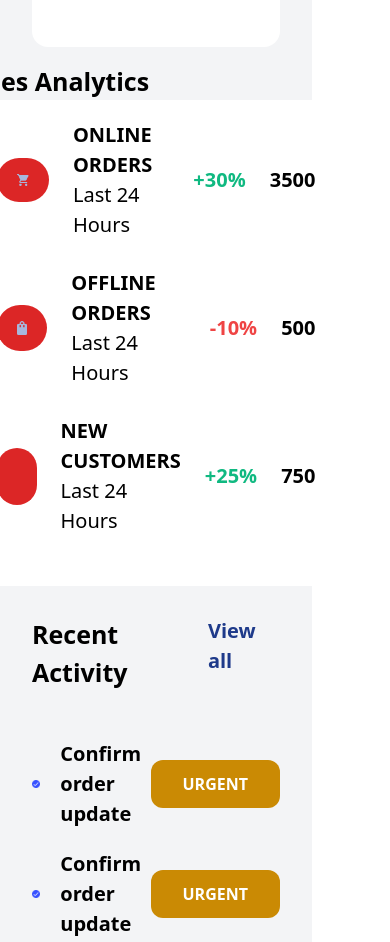
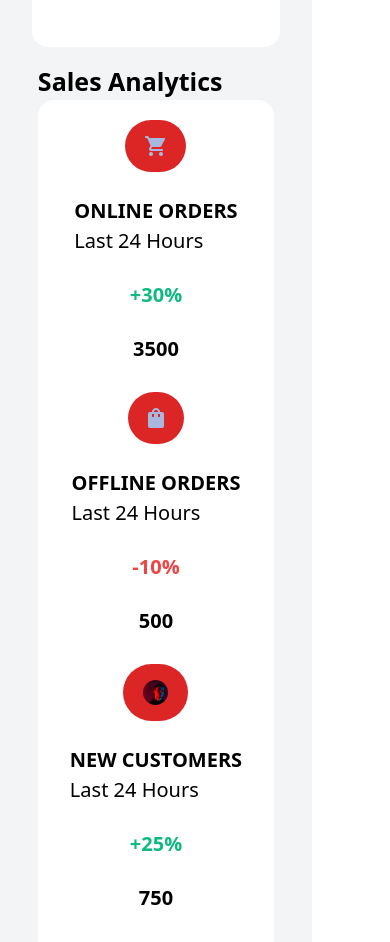
Before and after one commit to GiftChika/Relaxy-Dashboard, a website: page src/index.html in a window 390 px wide. Shown: the part 1024-1966 px from the top of the page. Drawn offline with Linux system fonts and the light colour scheme.

Commit message:
mobile responsiveness

```diff
--- a/src/index.html
+++ b/src/index.html
@@ -117,7 +117,7 @@
             <div class="sales-analytics pt-4">
                 <div class="heading font-semibold text-[25px] ">Sales Analytics</div>
                 <div class="content flex flex-col gap-7 bg-white px-8 pt-[20px] rounded-2xl pb-[50px]">
-                    <div class="flex flex-row text-[20px] gap-6 items-center">
+                    <div class="flex flex-col xl:flex-row 2xl:flex-row lg:flex-row md:flex-row text-[20px] gap-6 items-center">
                         <div class=" bg-red-600 px-5 py-4 rounded-full"><img src="/img/Vector (5).png" alt=""></div>
                         <div class="">
                             <div class="font-semibold">ONLINE ORDERS</div>
@@ -126,7 +126,7 @@
                         <div class="text-emerald-500 font-bold">+30%</div>
                         <div class=" font-bold">3500</div>
                     </div>
-                    <div class="flex flex-row text-[20px] gap-6 items-center">
+                    <div class="flex flex-col xl:flex-row 2xl:flex-row lg:flex-row md:flex-row text-[20px] gap-6 items-center">
                         <div class=" bg-red-600 px-5 py-4 rounded-full"><img src="/img/Vector (7).png" alt=""></div>
                         <div class="">
                             <div class="font-semibold">OFFLINE ORDERS</div>
@@ -135,7 +135,7 @@
                         <div class="text-red-500 font-bold">-10%</div>
                         <div class=" font-bold">500</div>
                     </div>
-                    <div class="flex flex-row text-[20px] gap-6 items-center">
+                    <div class="flex flex-col xl:flex-row 2xl:flex-row lg:flex-row md:flex-row text-[20px] gap-6 items-center">
                         <div class=" bg-red-600 px-5 py-4 rounded-full"><img class="w-[25px] h-[25px] rounded-full" src="/img/profile-2.jpg" alt=""></div>
                         <div class="">
                             <div class="font-semibold">NEW CUSTOMERS</div>
```
